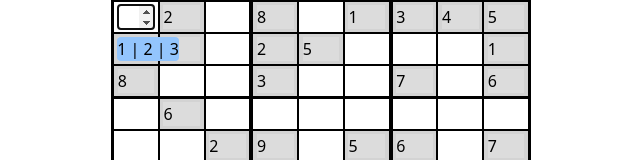
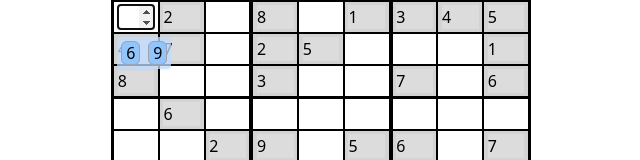
Before and after one commit to galarlo/Soduko, a React (Create React App) app: page / in a window 1280 px wide. Both pictures are taken after a click on the element 455 px from the left and 16 px from the top of the page. Shown: the top 160 px of the page, without its empty margins (319-959 px from the left). Built offline with nearby package versions, Linux system fonts and the light colour scheme.

Commit message:
cell hints

```diff
--- /dev/null
+++ b/src/CellHints.js
@@ -0,0 +1,9 @@
+import React, { useState } from 'react';
+
+export default function CellHints(props) {
+    return <div className='cellHints z-50 absolute mt-8 bg-blue-200 bg-opacity-75 rounded pt-1 pb-1 shadow-sm'>
+    {props.allowedNumbers.map((number, i) =>
+        <div key={`hint${i}`} className='inline mr-1 ml-1 bg-blue-300 hover:bg-blue-400 rounded-md hover:rounded-none
+        pl-1 pr-1 border border-1 border-gray-400' onClick={() => props.onChange(number)}>{number}</div>)}
+    </div>
+}
--- a/src/SodukoBoard.js
+++ b/src/SodukoBoard.js
@@ -1,6 +1,6 @@
 import React, { useState } from 'react';
 import SodukoCell from "./SodukoCell"
-import solveSoduko from "./solve.js"
+import {solveSoduko, allowedNumbers} from "./SodukoHelpers.js"
 
 function SodukoGame(props) {
     const [board, setBoard] = useState(createSodukoBoard(props.rowsCount, props.columnsCount))
@@ -23,7 +23,7 @@ function SodukoGame(props) {
     for (var i=0; i<props.columnsCount; i++) {
       var cellsInColumn = []
       for (var j=0; j<props.rowsCount; j++) {
-        cellsInColumn.push(<SodukoCell key={i + "," + j} row={j} column={i} value={board[j][i]} onChange={onChange} />)
+        cellsInColumn.push(<SodukoCell key={i + "," + j} row={j} column={i} value={board[j][i]} getHints={(row, column) => allowedNumbers(board, row, column)} onChange={onChange} />)
       }
       rows.push(<div key={i} className="sodukoColumn">{cellsInColumn}</div>)
     }
--- a/src/SodukoCell.js
+++ b/src/SodukoCell.js
@@ -1,7 +1,8 @@
 import React, { useState, useRef, useEffect } from 'react';
 import listenForOutsideClick from './listenForOutsideClicks'
+import CellHints from './CellHints';
 
-function SodukoCell(props) {
+export default function SodukoCell(props) {
     const [isClue, _] = useState(props.value != " ")
     const ref = useRef(null);
     const [listeningForOutsideClick, setListeningForOutsideClick] = useState(false);
@@ -17,10 +18,8 @@ function SodukoCell(props) {
 
 
     return <div ref={ref} className={'sodukoCell ' + (isClue ? "clueCell" : "")} onClick={toggle}>
-        {isShowHints && <div className='cellHints z-50 absolute mt-8 bg-blue-300 rounded'>1 | 2 | 3</div>}
+        {isShowHints && <CellHints allowedNumbers={props.getHints(props.row, props.column)} onChange={(newValue) => props.onChange(props.row, props.column, newValue)}></CellHints>}
         <input type="number" value={props.value} disabled={isClue} min={1} max={9}
             onChange={(e) => props.onChange(props.row, props.column, e.target.value)} />
     </div>
 }
-
-export default SodukoCell;
--- a/src/solve.js
+++ b/src/SodukoHelpers.js
@@ -1,4 +1,4 @@
-function solveSoduko(board) {
+export function solveSoduko(board) {
     return solveSodukoDepthFirst(board, 0, 0)
 }
 
@@ -102,5 +102,33 @@ function isValidBoard(board) {
     return true
 }
 
+export function allowedNumbers(board, row, column) {
+    var allowed = new Set([1,2,3,4,5,6,7,8,9])
+
+    // discard numbers filled in column
+    for (var i = 0; i < board.length; i++) {
+        allowed.delete(board[i][column])
+    }
+
+    // discard numbers filled in row
+    for (var j = 0; j < board.length; j++) {
+        allowed.delete(board[row][j])
+    }
+
+    const TILE_SIZE = 3;
+    var tileStartRow = floorToMultiple(row, TILE_SIZE)
+    var tileStartColumn = floorToMultiple(column, TILE_SIZE)
+    for (var i = tileStartRow; i < tileStartRow + TILE_SIZE; i++) {
+        for (var j = tileStartColumn; j < tileStartColumn + TILE_SIZE; j++) {
+            allowed.delete(board[i][j])
+        }
+    }
+
+    return [...allowed]
+}
+
+function floorToMultiple(number, multipleOf) {
+    return number - (number % multipleOf)
+}
 
 export default solveSoduko;
```
